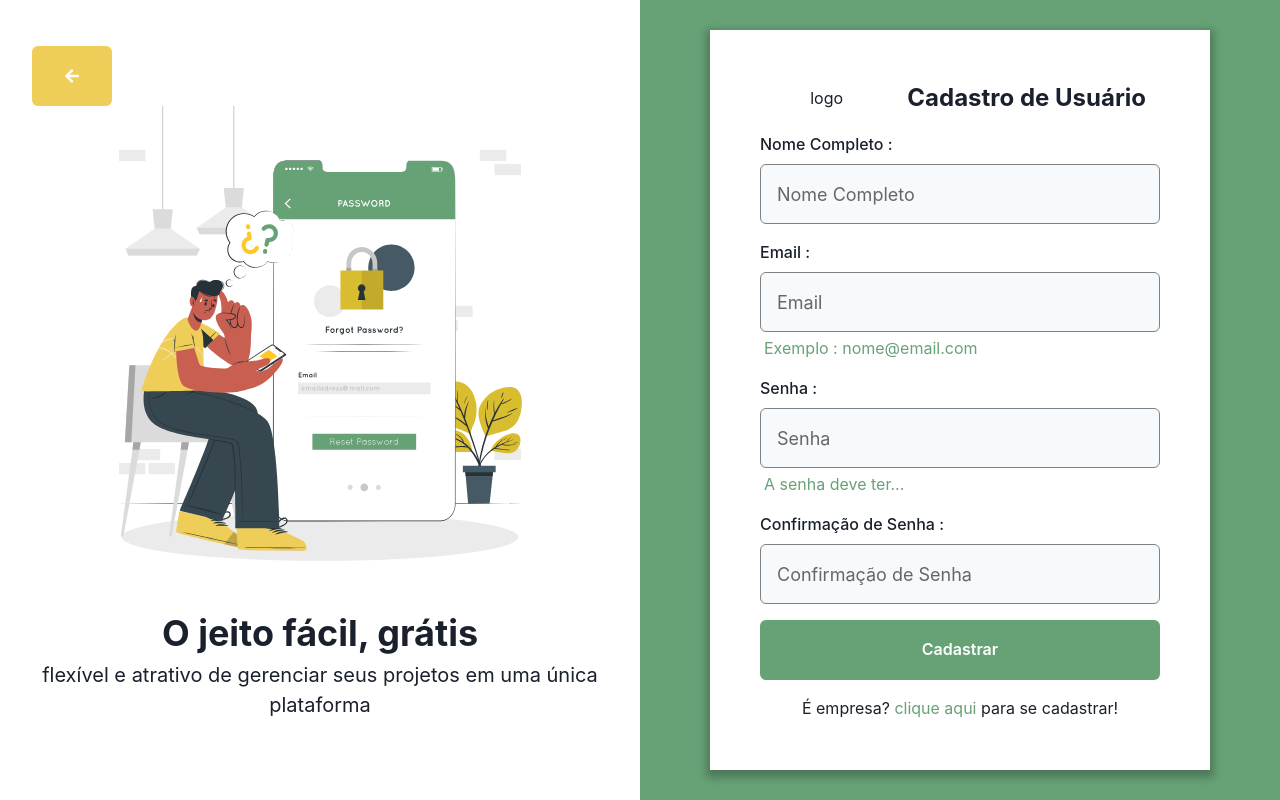
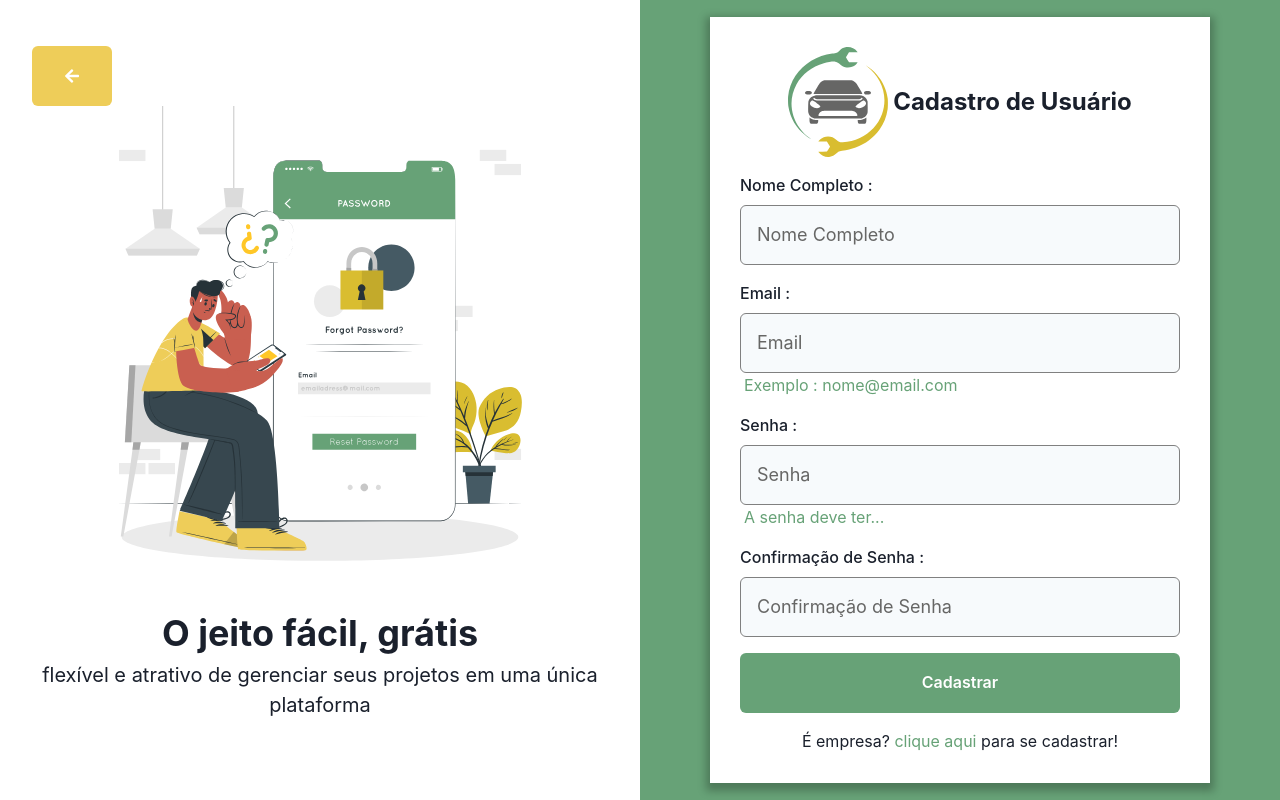
Before and after one commit to cricardolima/capstone-s6, a React (Create React App) app: page /registerUser in a window 1280 px wide. Built offline with nearby package versions, Linux system fonts and the light colour scheme.

Commit message:
fix: refactor page Register User

```diff
--- a/src/components/Input/index.tsx
+++ b/src/components/Input/index.tsx
@@ -54,7 +54,7 @@ const InputBase: ForwardRefRenderFunction<HTMLInputElement, InputProps> = (
   }, [error, value]);
 
   return (
-    <FormControl isInvalid={!!error}>
+    <FormControl marginBottom="0px" isInvalid={!!error}>
       {!!label && <FormLabel>{label}</FormLabel>}
 
       <InputGroup flexDirection="column">
@@ -70,7 +70,7 @@ const InputBase: ForwardRefRenderFunction<HTMLInputElement, InputProps> = (
           _hover={{ bgColor: "#e0e0e0" }}
           _placeholder={{ color: "text" }}
           size="lg"
-          h="60px"
+          h={["50px", "60px", "60px"]}
           color={inputVariation[variation]}
           borderColor={inputVariation[variation]}
           ref={ref}
--- a/src/pages/RegisterUser/index.tsx
+++ b/src/pages/RegisterUser/index.tsx
@@ -10,6 +10,7 @@ import {
 import registerSvg from "../../assets/registerUser.svg";
 import { ButtonBack } from "../../components/ButtonBack";
 import { Input } from "../../components/Input";
+import consertaLogo from "../../assets/logo.svg";
 
 import { Link } from "react-router-dom";
 
@@ -54,19 +55,19 @@ export const RegisterUser = () => {
     <Flex
       width="100%"
       padding="10px 0px"
-      height={["", "100vh", "100vh"]}
+      height={["220vh", "100vh", "100vh"]}
       flexDirection={["column", "column", "row"]}
       justifyContent="center"
       alignItems="center"
       bgGradient={[
-        "linear(to-t, secondary 50%,baseDefault 50%)",
+        "linear(to-b, baseDefault 40%,secondary 0%)",
         "linear(to-t, secondary 50%,baseDefault 50%)",
         "linear(to-r, baseDefault 50%, secondary 50%)",
       ]}
     >
       <Flex
         flex="1"
-        justifyContent="center"
+        justifyContent={["flex-start", "center", "center"]}
         alignItems="center"
         flexDirection="column"
         paddingBottom="35px"
@@ -93,7 +94,7 @@ export const RegisterUser = () => {
           bgColor="baseDefault"
           spacing={4}
           boxSizing="border-box"
-          padding={["20px", "50px", "50px"]}
+          padding={["15px 20px", "30px", "30px"]}
           boxShadow="0px 4px 8px 4px rgba(0, 0, 0, 0.25);"
         >
           <Flex
@@ -101,10 +102,13 @@ export const RegisterUser = () => {
             flexDirection={["column", "row", "row"]}
             margin="0 auto"
           >
-            <Flex flex="1" justifyContent="center" alignItems="center">
-              logo
-            </Flex>
-            <Flex flex="2" justifyContent="center">
+            <Flex
+              flex="2"
+              justifyContent="center"
+              alignItems="center"
+              gridGap="5px"
+            >
+              <Img width="100px" src={consertaLogo} alt="Conserta meu carro!" />
               <Text fontSize={["lg", "2xl", "2xl"]} fontWeight="bold">
                 Cadastro de Usuário
               </Text>
@@ -129,7 +133,7 @@ export const RegisterUser = () => {
               {...register("email")}
             />
             {!errors.email && (
-              <Text ml="1" mt="1" color="secondary">
+              <Text ml="1" color="secondary">
                 Exemplo : nome@email.com
               </Text>
             )}
@@ -144,7 +148,7 @@ export const RegisterUser = () => {
               {...register("password")}
             />
             {!errors.password && (
-              <Text ml="1" mt="1" color="secondary">
+              <Text ml="1" color="secondary">
                 A senha deve ter...
               </Text>
             )}
```
Also changed, not shown: src/assets/logo.svg (added).
